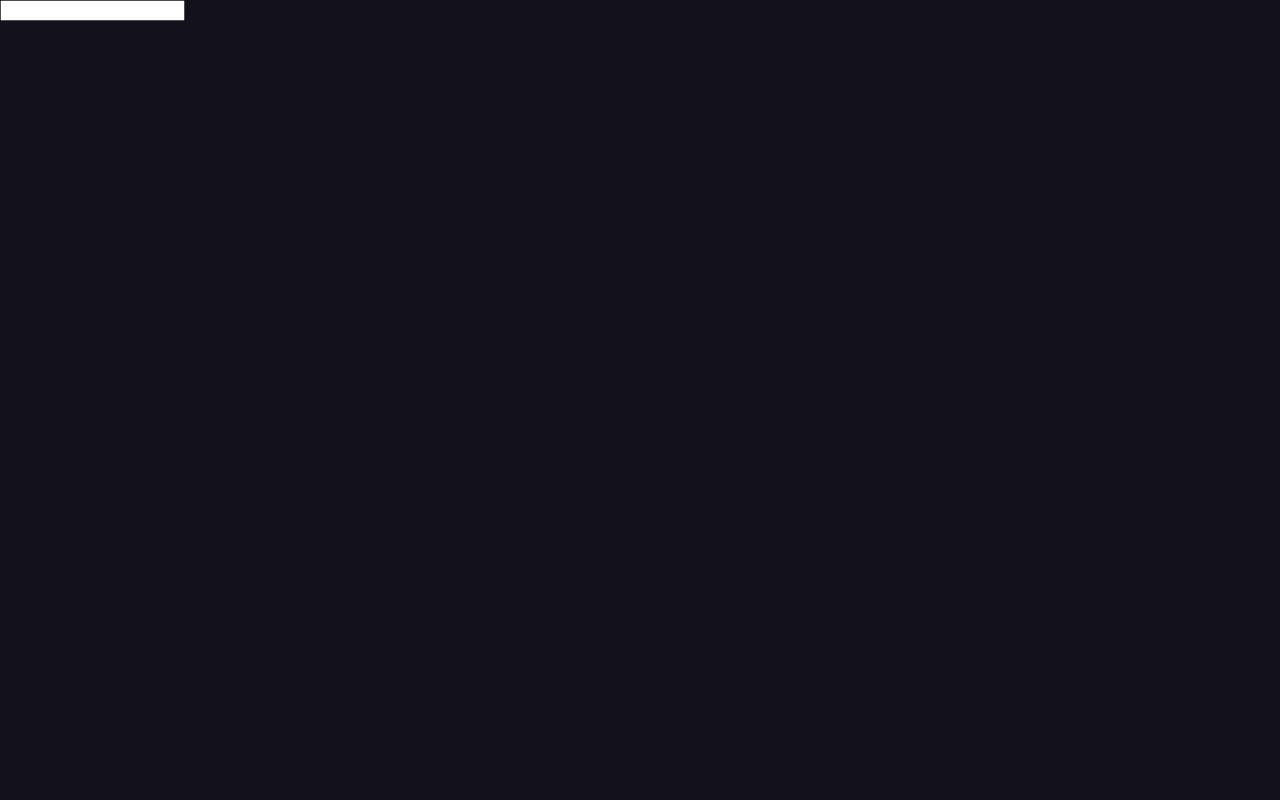
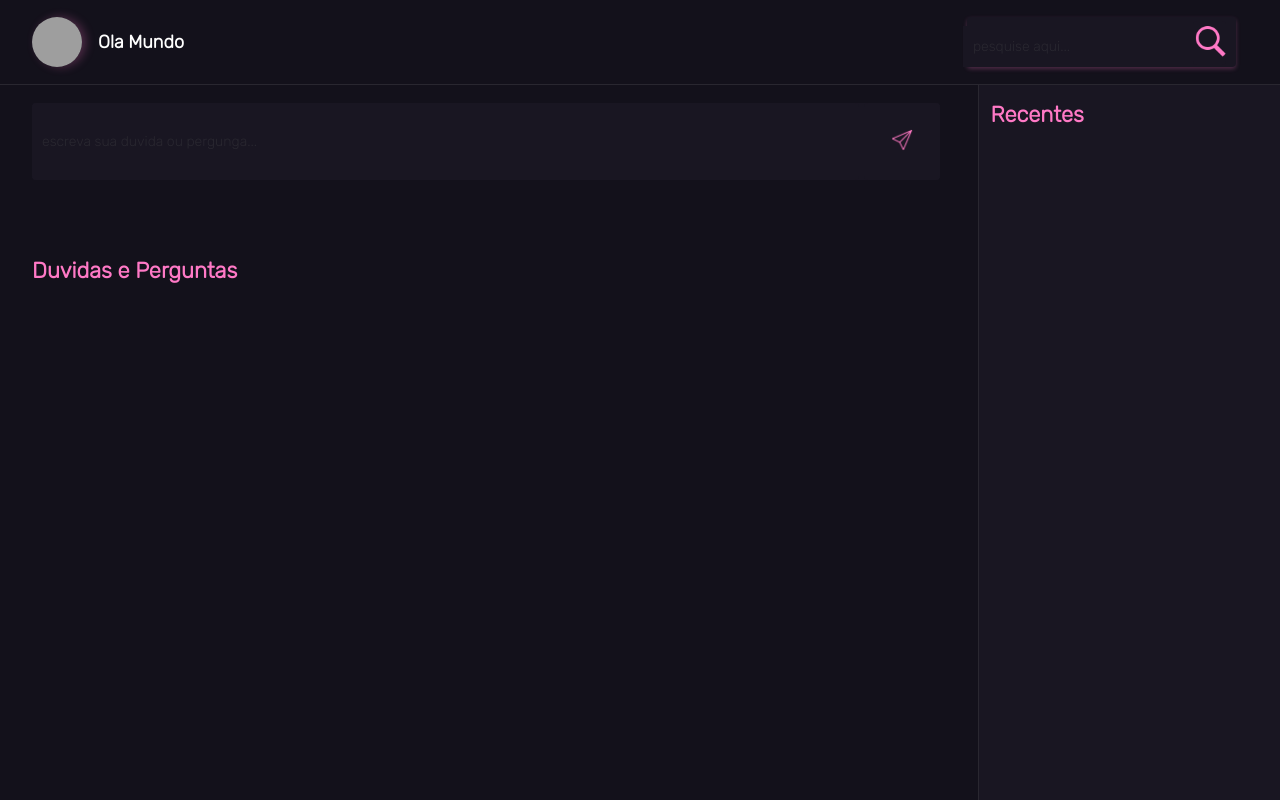
Before and after one commit to Hildemberg986/Projeto_Byte-, a Vue app: page /Forum in a window 1280 px wide. Shown: the top 800 px of the page. Built offline with nearby package versions, Linux system fonts and the light colour scheme; grey boxes are pictures that could not be loaded.

Commit message:
stylization the page

```diff
--- a/src/components/StandForum.vue
+++ b/src/components/StandForum.vue
@@ -1,15 +1,232 @@
 <template>
-    <div>
-        <header>
-            <input>
-        </header>
+<header id="header">
+    <div class="navbar">
+        <div id="QuestBar">
+            <input class="Quest" type="text" name="input" placeholder="pesquise aqui...">
+            <button id="QuestButton"><img id="ImgButton" src="@/icons/icon-pesquisar.png"></button>
+        </div>
+        <div id="perfilbar">
+            <img id="icon" src="https://i.pinimg.com/originals/dd/b8/e0/ddb8e0682d8c245bcf3802ec2cacfa2d.jpg">
+            <p id="name">Ola mundo</p>
+        </div>
     </div>
+</header>
+    <section class="RouterBar">
+        <div id="Questcolumn">
+            <div id="DoubtsandQuestions">
+                <div id="doubt_or_question">
+                    <input id="Imput_quest" type="text" placeholder="escreva sua duvida ou pergunga...">
+                    <button id="button_quest"><img id="image_button" src="@/icons/icon-enviado.png" ></button>
+                </div>
+                <p id="Titel">Duvidas e Perguntas</p>
+                <div>
+                    <!-- criar metodos-->
+                </div>
+            </div>
+            <div id="RecentQuestions">
+                <p id="Titelrecent">Recentes</p>
+            </div>
+        </div>
+
+    </section>
 </template>
 <script>
 export default {
-    name: "Stand_forum"
 }
 </script>
-<style>
+<style scoped>
+@import url('https://fonts.googleapis.com/css2?family=Rubik:wght@300&display=swap');
 
+input::placeholder {
+    color: #292730;
+    font-family: 'Rubik';
+    font-style: normal;
+    font-weight: 500;
+    font-size: 14px;
+    line-height: 24px;
+    text-transform: lowercase;
+}
+#image_button{
+    height: 23.83px;
+}
+#button_quest{
+height: 77px;
+width: 77px;
+background-color: #191622;
+border: 0;
+border-radius: 4px;
+}
+#Imput_quest{
+    height: 75px;
+    font-family: 'Rubik';
+    outline: none;
+    margin: 0 auto;
+    margin-right: 5px;
+    position: relative;
+    background-color: #191622;
+    border: 0;
+    border-radius: 4px;
+    padding-left: 10px;
+    color: #FFFFFF;
+    font-style: normal;
+    font-weight: 500;
+    font-size: 14px;
+    width: calc(100% - 77px);
+}
+#Titelrecent{
+    display: flex;
+    align-items: center;
+    width: 105px;
+    height: 27px;
+    margin: 0;
+    margin-top: 16px;
+    margin-left: 12px;
+    font-family: 'Rubik';
+    font-style: normal;
+    font-weight: 700;
+    font-size: 22px;
+    line-height: 24px;
+    color: #FF79C6;
+}
+#Titel{
+    display: flex;
+    align-items: center;
+    margin: 0;
+    margin-top: 79px;
+    margin-left: 32px;
+    font-family: 'Rubik';
+    font-style: normal;
+    font-weight: 700;
+    font-size: 22px;
+    line-height: 24px;
+    color: #FF79C6;
+}
+
+#name{
+    margin-left: 16px;
+    font-family: 'Rubik';
+    font-style: normal;
+    font-weight: 600;
+    font-size: 18px;
+    text-transform: capitalize;
+    line-height: 24px;
+    size: 18px;
+    line-height: 24px;
+    color: #FFFFFF;
+}
+#perfilbar{
+    display: flex;
+    flex-direction: row;
+    justify-content: left;
+    align-items: center;
+}
+#icon{
+    margin-left: 32px;
+    border-radius: 50%;
+    width: 50px;
+    height: 50px;
+    box-shadow: 4px 0px 10px rgba(255, 121, 198, 0.25);
+}
+#header{
+    display: flex;
+    flex-direction: row;
+    justify-content: center;
+    align-items: center;
+}
+.navbar{
+    border-bottom: 1px solid #292730;
+    display: flex;
+    flex-direction: row-reverse;
+    flex-wrap: wrap-reverse;
+    justify-content: space-between;
+    width: 1728px;
+    padding: 0;
+}
+.Quest{
+    font-family: 'Rubik';
+    outline: none;
+    margin: 0 auto;
+    bottom: 4px;
+    right: 16.54px;
+    margin-right: 5px;
+    position: relative;
+    background-color: #191622;
+    border: 0;
+    padding-left: 10px;
+    height: 78%;
+    width: 77%;
+    color: #FFFFFF;
+    font-style: normal;
+    font-weight: 500;
+    font-size: 14px;
+    line-height: 24px;
+    text-transform: capitalize;
+}
+#QuestButton{
+    outline: none;
+    left: -10px;
+    top: 4px;
+    padding: 0;
+    margin: 0 auto;
+    position: relative;
+    right: 45px;
+    border: 0px;
+    height: 88%;
+    width: 12.12%;
+    background: #191622;
+    border-radius: 4px;
+}
+#ImgButton{
+    background: #191622;
+    height: 79%;
+}
+#QuestBar{
+    padding: 0;
+    margin-top: 17px;
+    margin-bottom: 17px;
+    text-align: right;
+    margin-right: 44px;
+    width: 21%;
+    height: 50px;
+    border-radius: 4px;
+    background: #191622;
+    box-shadow: 0px 2px 4px rgba(255, 121, 198, 0.25);
+    border-radius: 4px;
+}
+.RouterBar{
+    display: flex;
+    flex-direction: row;
+    justify-content: center;
+    align-items: center;
+}
+#Questcolumn{
+    display: flex;
+    flex-wrap: wrap-reverse;
+    justify-content: space-between;
+    width: 1728px;
+    height: 1033px;
+    box-sizing: border-box;
+}
+#RecentQuestions{
+    width: 23.55%;
+    background: #191622;
+    border-left: 1px solid #292730;
+
+}
+#DoubtsandQuestions{
+   /*  width: calc(100% - 411px);  */
+   width: 76%;
+}
+#doubt_or_question{
+    display: flex;
+    margin-top: 18px;
+    margin-left: 32px;
+    width: calc(100% - 65px) ;
+    height: calc(100% - 956px);
+    background: #191622;
+    border-radius: 4px;
+    box-sizing: border-box;
+    justify-content: space-between;
+    box-sizing: border-box;
+}
 </style>
```
